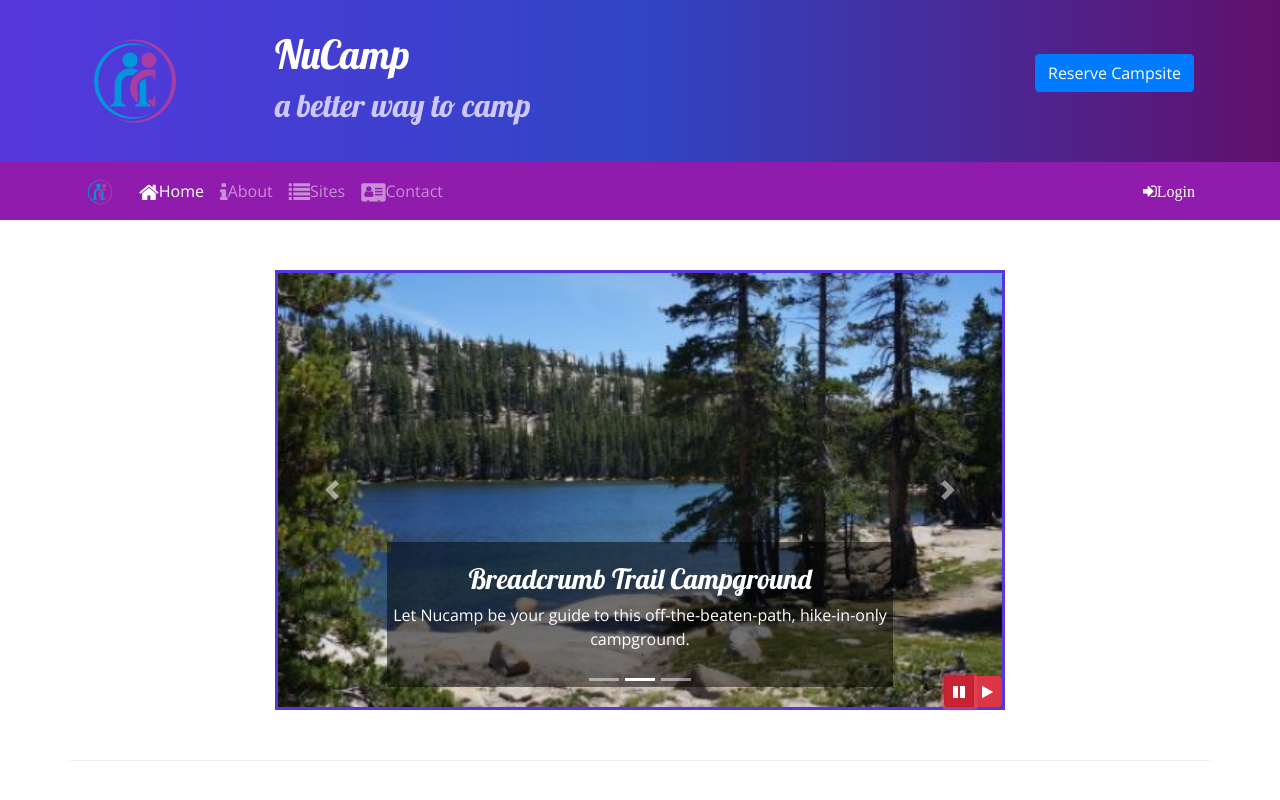
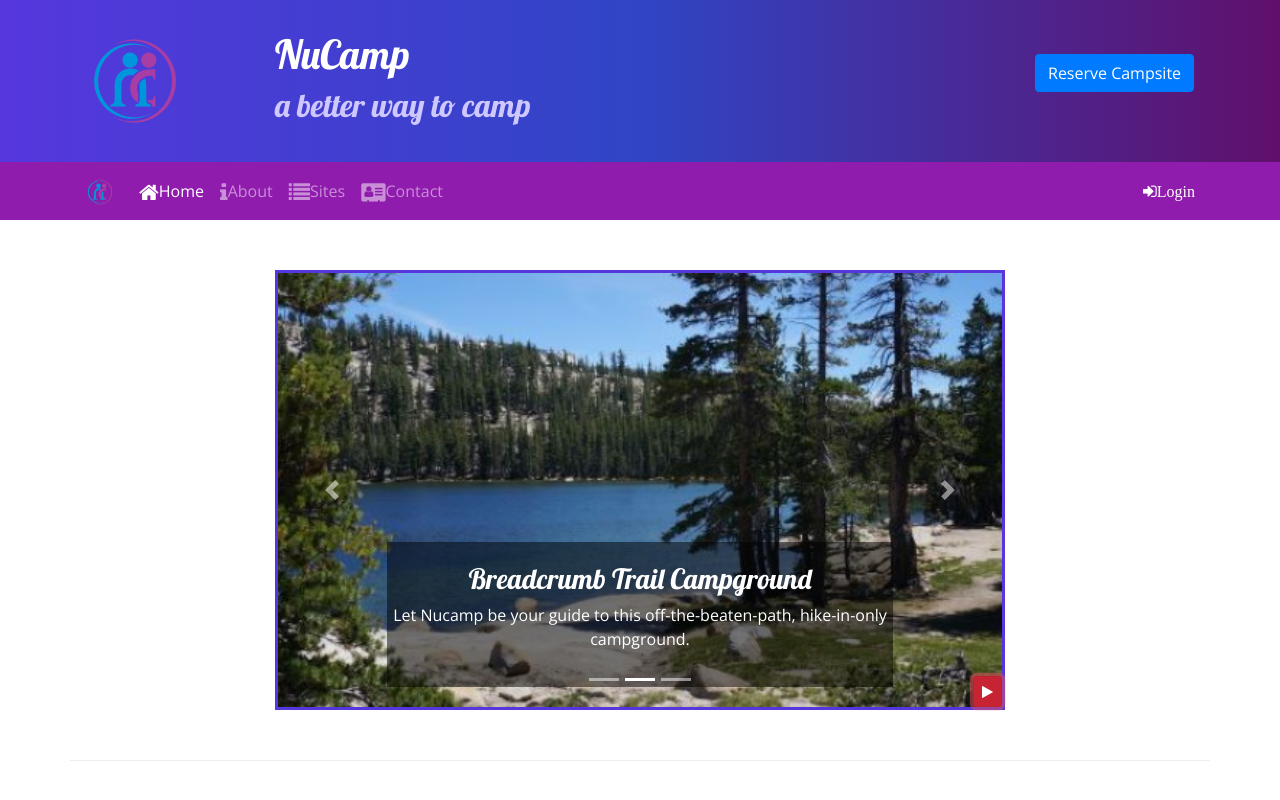
Before and after one commit to NicholasSanders128/Numcamp-Campsite, a website: page index.html in a window 1280 px wide. Both pictures are taken after a click on the button 959 px from the left and 691 px from the top of the page. Shown: the top 800 px of the page. Drawn offline with nearby package versions, Linux system fonts and the light colour scheme.

Commit message:
Bootstrap and jQuery Part 2

```diff
--- a/index.html
+++ b/index.html
@@ -198,14 +198,9 @@
                         <span class="carousel-control-next-icon"></span>
                         <span class="sr-only">Next</span>
                     </a>
-                    <div class="btn-group" id="carouselButton">
-                        <button class="btn btn-danger btn-sm" id="carouselPause">
+                        <button class="btn btn-danger btn-sm" id="carouselButton">
                             <i class="fa fa-pause"></i>
                         </button>
-                        <button class="btn btn-danger btn-sm" id="carouselPlay">
-                            <i class="fa fa-play"></i>
-                        </button>
-                    </div>
                 </div>
             </div>
         </div>
@@ -290,12 +285,19 @@
     <script>
         $(function () {
             $(".carousel").carousel( { interval: 2000, pause: "false" } );
-            $("#carouselPause").click(function(){
-                $(".carousel").carousel("pause");
+            $("#carouselButton").click(function(){
+                if ($("#carouselButton").children("i").hasClass("fa-pause")) {
+                    $(".carousel").carousel("pause");
+                    $("#carouselButton").children("i").removeClass("fa-pause");
+                    $("#carouselButton").children("i").addClass("fa-play");
+                } else {
+                    $(".carousel").carousel("cycle");
+                    $("#carouselButton").children("i").removeClass("fa-play");
+                    $("#carouselButton").children("i").addClass("fa-pause");
+                };
+
             });
-            $("carouselPlay").click(function(){
-                $(".carousel").carousel("cycle");
-            });
+
         });
     </script>
 
```
